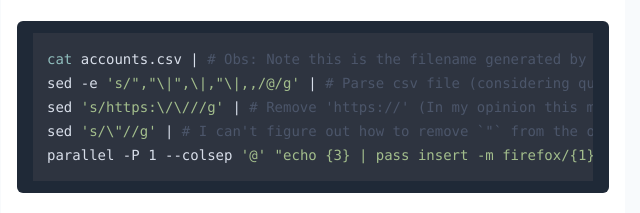
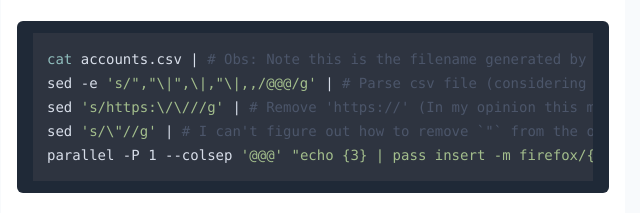
Before and after one commit to Yrds/yrds.github.io, a plain HTML site: page blog/importing-password-from-firefox-to-pass.html in a window 1280 px wide. Shown: the part 1767-1980 px from the top of the page, 327-967 px from the left. Drawn offline with nearby package versions, Linux system fonts and the light colour scheme.

Commit message:
update column separator

```diff
--- a/blog/importing-password-from-firefox-to-pass.html
+++ b/blog/importing-password-from-firefox-to-pass.html
@@ -57,10 +57,10 @@ Now you will see a screen like that, all you have to do is to access the menu on
 <p>After that, you need to run a script to parse the generated csv file and send to <code>pass insert</code> command.</p>
 <p>You don't need to thinkering about this, I've already made the script with every line commented case you are unfamiliar with these commands:</p>
 <pre><code>cat accounts.csv | # Obs: Note this is the filename generated by Firefox that I saved as accounts.csv
-sed -e 's/&quot;,&quot;\|&quot;,\|,&quot;\|,,/@/g' | # Parse csv file (considering quotes) and outputing a new delimiter (@)
+sed -e 's/&quot;,&quot;\|&quot;,\|,&quot;\|,,/@@@/g' | # Parse csv file (considering quotes) and outputing a new delimiter (@@@)
 sed 's/https:\/\///g' | # Remove 'https://' (In my opinion this makes the pass output ugly). You can remove this line safely
 sed 's/\&quot;//g' | # I can't figure out how to remove `&quot;` from the output, so I need this line to remove remaining quotes
-parallel -P 1 --colsep '@' &quot;echo {3} | pass insert -m firefox/{1}/{2}&quot; # Run command parsing the delimiter `@`.
+parallel -P 1 --colsep '@@@' &quot;echo {3} | pass insert -m firefox/{1}/{2}&quot; # Run command parsing the delimiter `@@@`.
 </code></pre>
 <p>You can use this script every time to refresh existing passwords into pass.</p>
 <h3><a href="#script-notes" id="script-notes"><i class="inline" data-feather="link"></i></a> Script Notes</h3>
```
